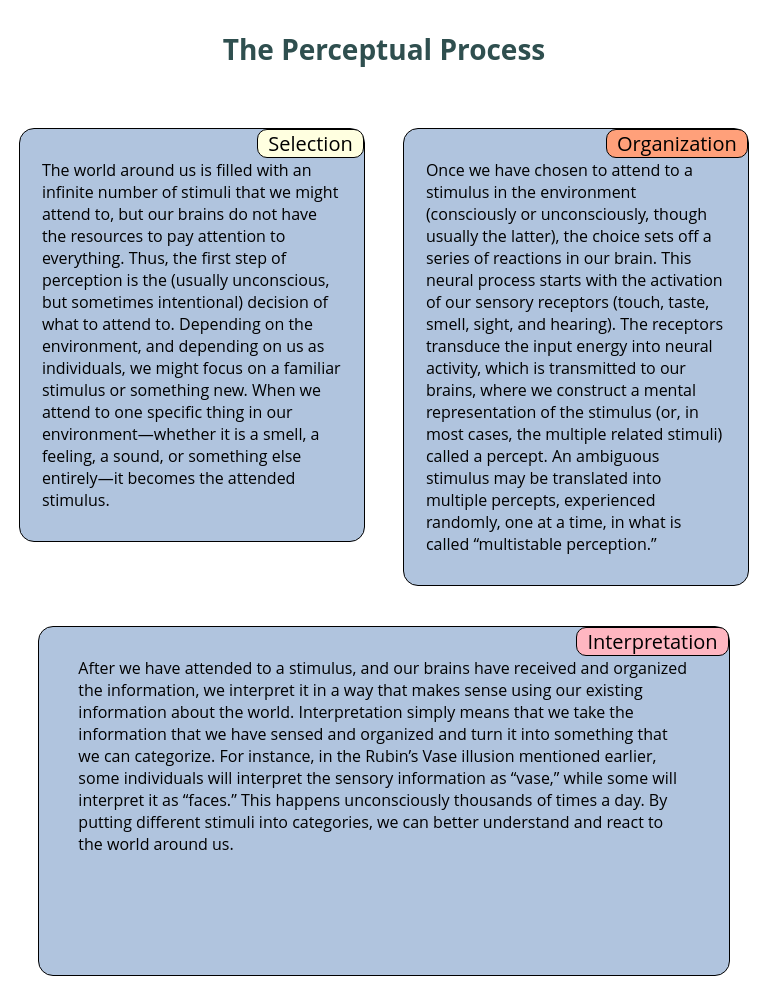
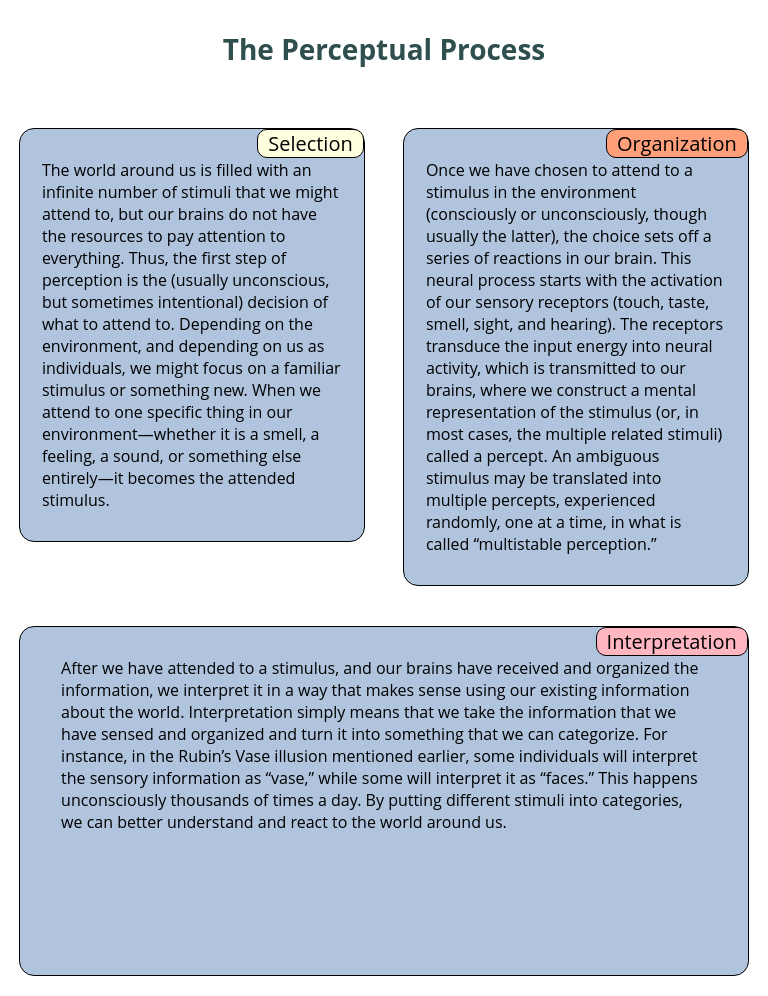
Before and after one commit to optimist005/cousrera-webdev, a plain HTML site: page module2-solution/index.html in a window 768 px wide. Drawn offline with Linux system fonts and the light colour scheme.

Commit message:
Update styles.css
changed width of interpret section to 95% for tablet mode

```diff
--- a/module2-solution/css/styles.css
+++ b/module2-solution/css/styles.css
@@ -90,4 +90,7 @@ p{
 	.col-md-12{
 		width: 100%;
 	}
+	#interpret{
+		width: 95%;
+	}
 }
```
